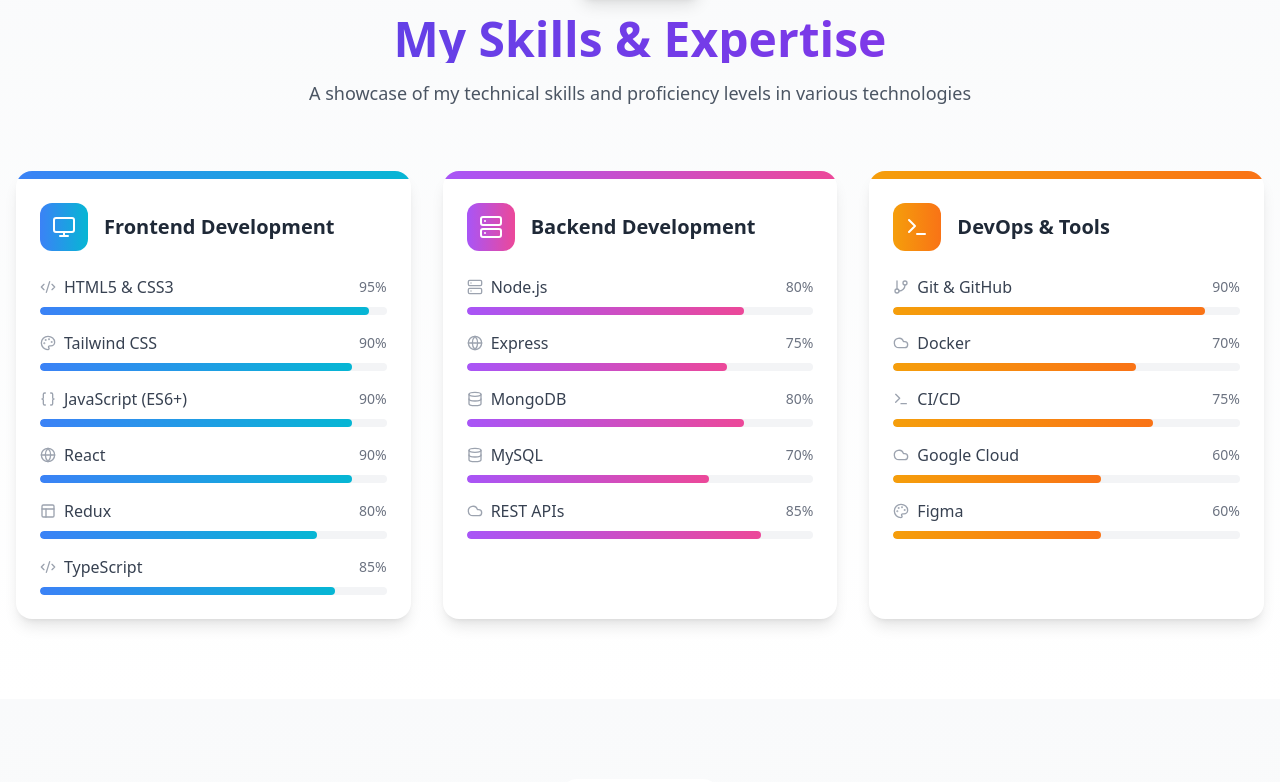
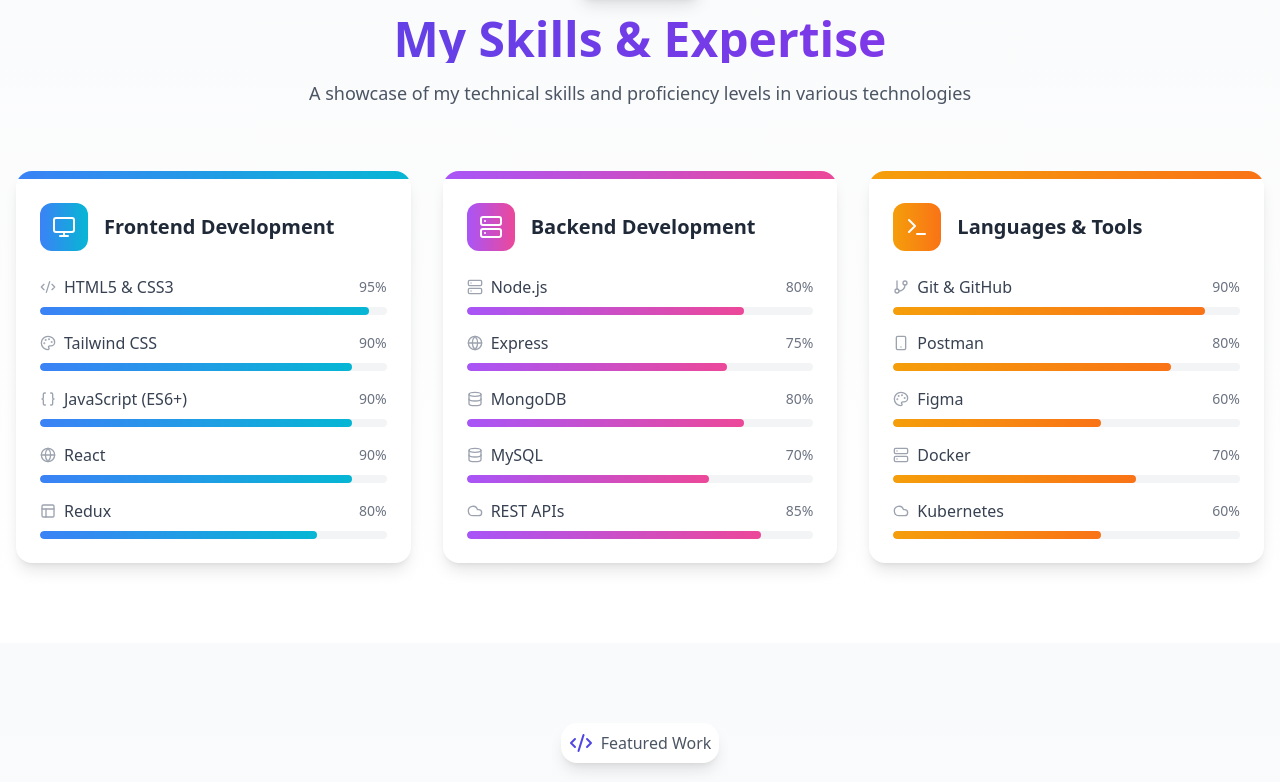
Before and after one commit to sultancodess/Portfolio, a React (Vite) app: page / in a window 1280 px wide. Shown: the part 921-1703 px from the top of the page. Built offline with nearby package versions, Linux system fonts and the light colour scheme.

Commit message:
Update dependencies and modify Hero and Skills components

```diff
--- a/package.json
+++ b/package.json
@@ -14,7 +14,8 @@
     "framer-motion": "^11.0.5",
     "lucide-react": "^0.344.0",
     "react": "^18.3.1",
-    "react-dom": "^18.3.1"
+    "react-dom": "^18.3.1",
+    "react-icons": "^5.4.0"
   },
   "devDependencies": {
     "@eslint/js": "^9.9.1",
--- a/src/components/Hero.tsx
+++ b/src/components/Hero.tsx
@@ -1,6 +1,7 @@
 import React from 'react';
 import { motion } from 'framer-motion';
-import { Github, Linkedin, Twitter, Instagram, ArrowRight, Sparkles, ExternalLink } from 'lucide-react';
+import { Github, Linkedin, Twitter, ArrowRight, Sparkles, ExternalLink } from 'lucide-react';
+import { SiLeetcode } from 'react-icons/si';
 
 const Hero = () => {
   const socialLinks = [
@@ -23,10 +24,10 @@
       color: 'hover:text-sky-500',
     },
     {
-      icon: <Instagram className="h-6 w-6" />,
-      url: 'https://www.instagram.com/sultan.codes/',
-      label: 'Instagram',
-      color: 'hover:text-pink-500',
+      icon: <SiLeetcode className="h-6 w-6" />,
+      url: 'https://leetcode.com/SultanAlam/',
+      label: 'LeetCode',
+      color: 'hover:text-orange-500',
     },
   ];
 
--- a/src/components/Skills.tsx
+++ b/src/components/Skills.tsx
@@ -14,7 +14,6 @@
         { name: 'JavaScript (ES6+)', level: 90, icon: <Braces className="h-4 w-4" /> },
         { name: 'React', level: 90, icon: <Globe className="h-4 w-4" /> },
         { name: 'Redux', level: 80, icon: <Layout className="h-4 w-4" /> },
-        { name: 'TypeScript', level: 85, icon: <Code2 className="h-4 w-4" /> },
       ],
     },
     {
@@ -30,15 +29,15 @@
       ],
     },
     {
-      title: 'DevOps & Tools',
+      title: 'Languages & Tools',
       icon: <Terminal className="h-6 w-6" />,
       color: 'from-amber-500 to-orange-500',
       skills: [
         { name: 'Git & GitHub', level: 90, icon: <GitBranch className="h-4 w-4" /> },
-        { name: 'Docker', level: 70, icon: <Cloud className="h-4 w-4" /> },
-        { name: 'CI/CD', level: 75, icon: <Terminal className="h-4 w-4" /> },
-        { name: 'Google Cloud', level: 60, icon: <Cloud className="h-4 w-4" /> },
+        { name: 'Postman', level: 80, icon: <Smartphone className="h-4 w-4" /> },
         { name: 'Figma', level: 60, icon: <Palette className="h-4 w-4" /> },
+        { name: 'Docker', level: 70, icon: <Server className="h-4 w-4" /> },
+        { name: 'Kubernetes', level: 60, icon: <Cloud className="h-4 w-4" /> },
       ],
     },
   ];
```
Also changed, not shown: 1 other file (tests, documents, lock files or other folders).
